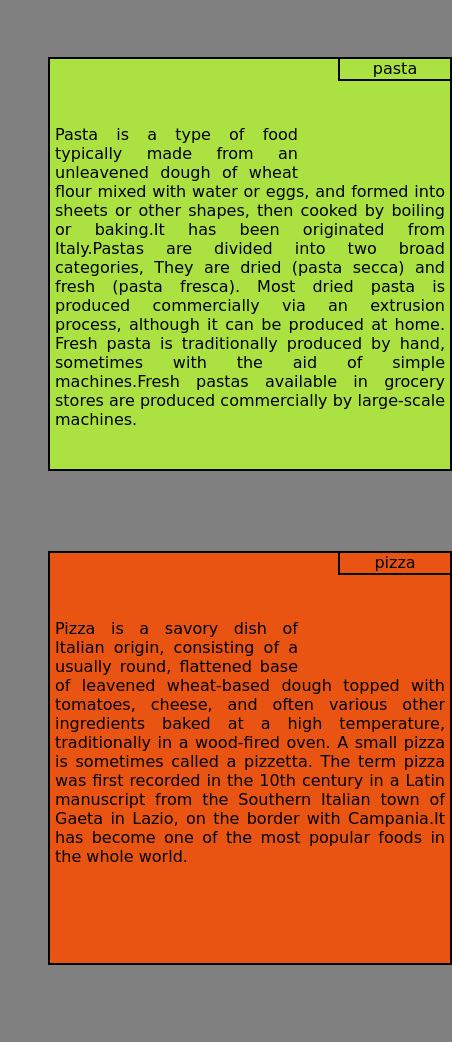
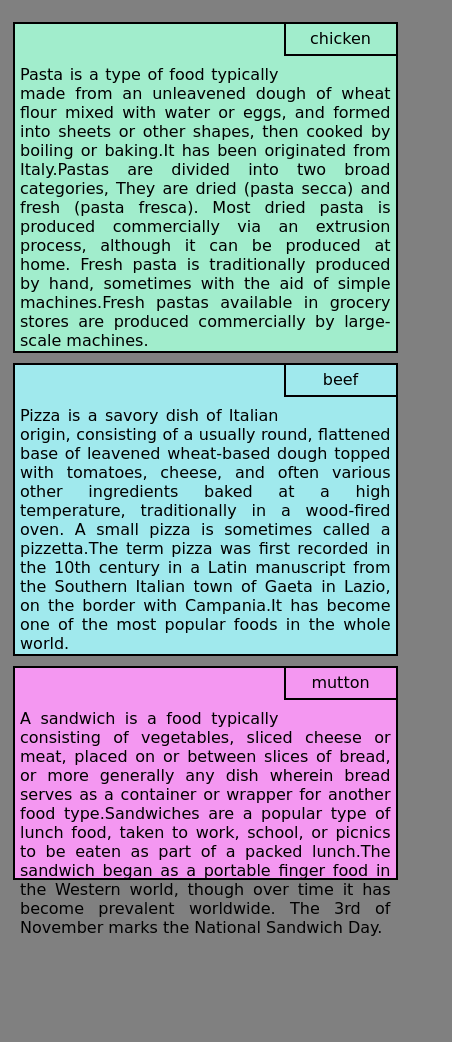
Before and after one commit to ajay016/hasinmallick.github.io, a plain HTML site: page index.html in a window 390 px wide. Shown: the part 51-1093 px from the top of the page, 452 px wide, since content can reach past the window. After the commit the page ends 988 px from the top, so only its background shows below. Drawn offline with Linux system fonts and the light colour scheme.

Commit message:
2nd Commit
This is my second commit

```diff
--- a/css/style.css
+++ b/css/style.css
@@ -5,22 +5,22 @@
       }
       div{
       float:left;
-      height:410px;
-      width:390px;
+      height:465px;
+      width:30%;
       padding:0 5px;
-      margin: 40px;
+      margin: 5px;
       border: 2px solid black;
       }
       #column1{
-      background-color: #ABE241;
+      background-color: #a1edcc;
       font-family: 'Comfortaa', cursive;
       }
       #column2{
-      background-color: #EA5413;
+      background-color: #a0e9ed;
       font-family: 'Comfortaa', cursive;
       }
       #column3{
-      background-color: #0AEFCE;
+      background-color: #f497f1;
       font-family: 'Comfortaa', cursive;
       }
       h2{
@@ -42,5 +42,69 @@
         top: 50px;
         height: 80%;
         text-align: justify;
+      }
 
+
+
+      @media only screen and (max-width: 991px) {
+  div {
+  display: inline-block;
+  width: 45%;
+  height: 400px;
+  margin: 5px;
+  padding: 5px;
+  border: 2px solid black;
+
+}
+#column3{
+      background-color: #f497f1;
+      font-family: 'Comfortaa', cursive;
+      width: 93%;
+      height: 200px;
+      margin: 5px;
+      padding: 5px;
       }
+.a {
+        float: right;
+        margin-top: -7px;
+        margin-right: -7px;
+        width: 100px;
+        height: 20px;
+        align-items: center;
+        text-align: center;
+      }
+p {
+        position: relative;
+        top: 50px;
+        height: 80%;
+        text-align: justify;
+      }
+  }
+
+
+  @media only screen and (max-width: 767px) {
+  div {
+  display: block;
+  width: 95%;
+  margin: 5px;
+  height: auto;
+  padding: 5px;
+  border: 2px solid black;
+
+}
+#column3{
+      background-color: #f497f1;
+      font-family: 'Comfortaa', cursive;
+      width: 95%;A
+      height: auto;
+      margin: 5px;
+      padding: 5px;
+      }
+
+      p {
+        position: relative;
+        top: 20px;
+        height: 80%;
+        text-align: justify;
+      }
+  }
--- a/index.html
+++ b/index.html
@@ -1,8 +1,10 @@
 <!DOCTYPE html>
 <html>
   <head>
+    <meta name="viewport" content="width=device-width, initial-scale=1.0">
     <link rel="stylesheet" type="text/css" href="css/style.css">
-    <title>Title of the document</title>
+    <title>Mallick's Kitchen</title>
+
 
   </head>
   <body>
@@ -10,28 +12,24 @@
       <h2>Mallick's Kitchen</h2>
       <div id="column1">
         <div class="a">
-          pasta
+          chicken
         </div>
 
         <p>
           Pasta is a type of food typically made from an unleavened dough of wheat flour mixed with water or eggs, and formed into sheets or other shapes, then cooked by boiling or baking.It has been originated from Italy.Pastas are divided into two broad categories, They are  dried (pasta secca) and fresh (pasta fresca). Most dried pasta is produced commercially via an extrusion process, although it can be produced at home. Fresh pasta is traditionally produced by hand, sometimes with the aid of simple machines.Fresh pastas available in grocery stores are produced commercially by large-scale machines.
        </p>
       </div>
-
       <div id="column2">
-        <div class="a">pizza</div>
+        <div class="a">beef</div>
 
         <p>
-          Pizza is a savory dish of Italian origin, consisting of a usually round, flattened base of leavened wheat-based dough topped with tomatoes, cheese, and often various other ingredients baked at a high temperature, traditionally in a wood-fired oven. A small pizza is sometimes called a pizzetta.
-        The term pizza was first recorded in the 10th century in a Latin manuscript from the Southern Italian town of Gaeta in Lazio, on the border with Campania.It has become one of the most popular foods in the whole world.
+          Pizza is a savory dish of Italian origin, consisting of a usually round, flattened base of leavened wheat-based dough topped with tomatoes, cheese, and often various other ingredients baked at a high temperature, traditionally in a wood-fired oven. A small pizza is sometimes called a pizzetta.The term pizza was first recorded in the 10th century in a Latin manuscript from the Southern Italian town of Gaeta in Lazio, on the border with Campania.It has become one of the most popular foods in the whole world.
         </p>
       </div>
-
       <div id="column3">
-        <div class="a">sandwiches</div>
+        <div class="a">mutton</div>
 
         <p>
-
           A sandwich is a food typically consisting of vegetables, sliced cheese or meat, placed on or between slices of bread, or more generally any dish wherein bread serves as a container or wrapper for another food type.Sandwiches are a popular type of lunch food, taken to work, school, or picnics to be eaten as part of a packed lunch.The sandwich began as a portable finger food in the Western world, though over time it has become prevalent worldwide. The 3rd of November marks the National Sandwich Day.
         </p>
       </div>
```
Lines whose indentation alone changed are shown as unchanged.
